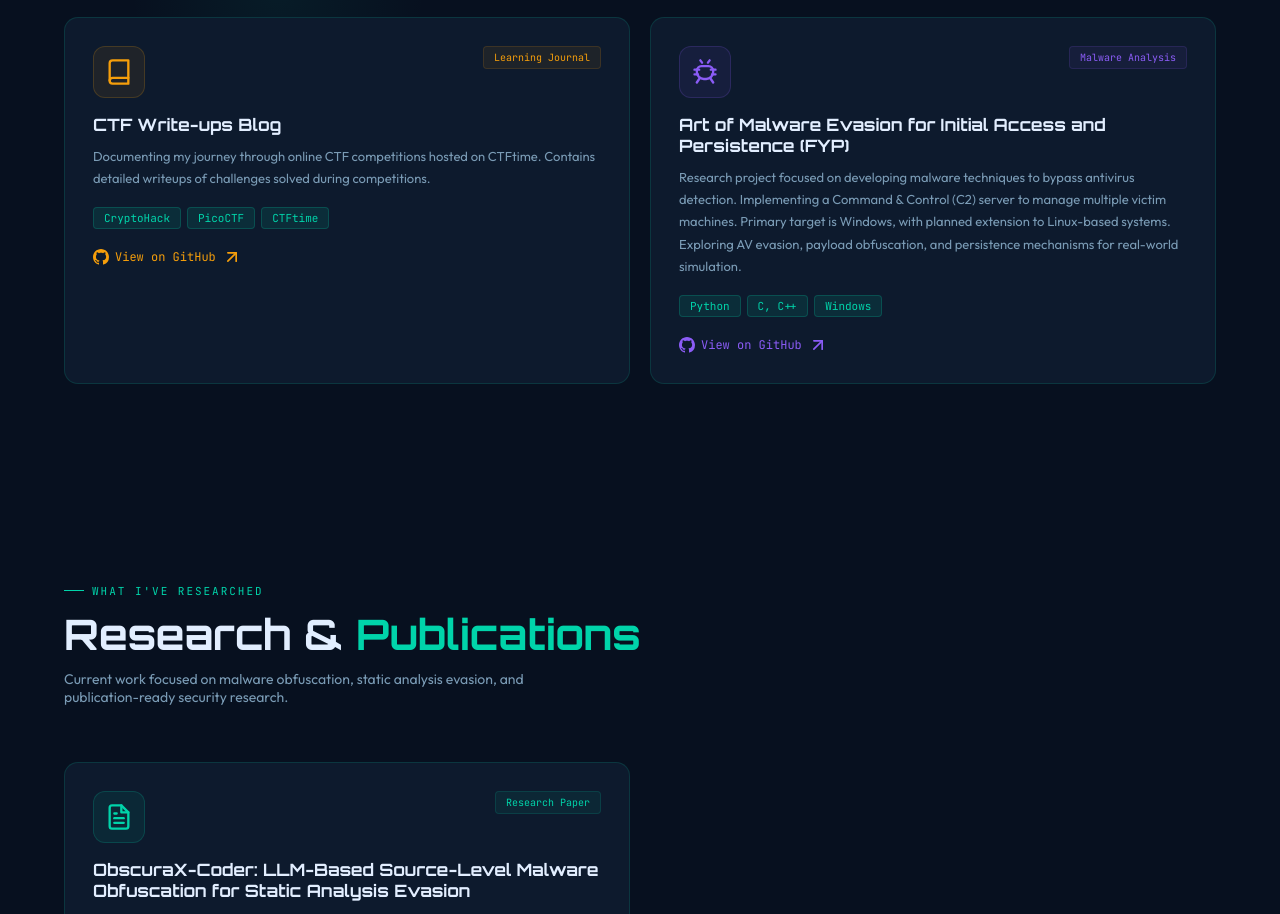
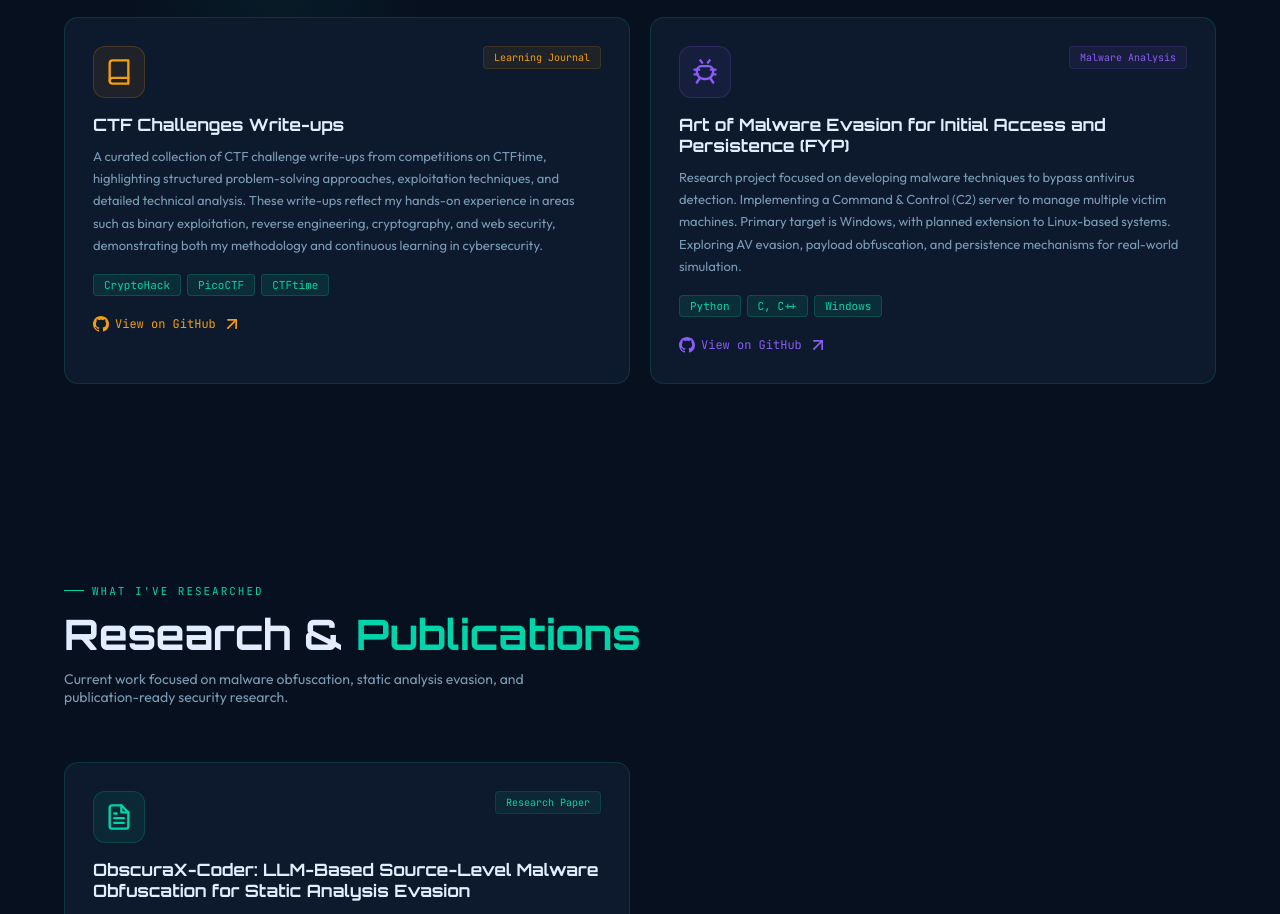
Before and after one commit to silentzero192/silentzero192.github.io, a plain HTML site: page index.html in a window 1280 px wide. Shown: the part 3231-4145 px from the top of the page. Drawn offline with Linux system fonts and the light colour scheme.

Commit message:
Added my all files

```diff
--- a/index.html
+++ b/index.html
@@ -548,9 +548,12 @@
                                 style="color:#f59e0b;background:rgba(245,158,11,0.07);border-color:rgba(245,158,11,0.14)">Learning
                                 Journal</span>
                         </div>
-                        <h3 class="proj-title">CTF Write-ups Blog</h3>
-                        <p class="proj-desc">Documenting my journey through online CTF competitions hosted on CTFtime. Contains
-                            detailed writeups of challenges solved during competitions.</p>
+                        <h3 class="proj-title">CTF Challenges Write-ups </h3>
+                        <p class="proj-desc">A curated collection of CTF challenge write-ups from competitions on CTFtime, highlighting structured problem-solving
+                        approaches, exploitation techniques, and detailed technical analysis. These write-ups reflect my hands-on experience in
+                        areas such as binary exploitation, reverse engineering, cryptography, and web security, demonstrating both my
+                        methodology and continuous learning in cybersecurity.
+                        </p>
                         <div class="proj-tags"><span class="tag">CryptoHack</span><span
                                 class="tag">PicoCTF</span><span class="tag">CTFtime</span></div>
                         <a class="proj-gh-btn" style="color:#f59e0b"
```
